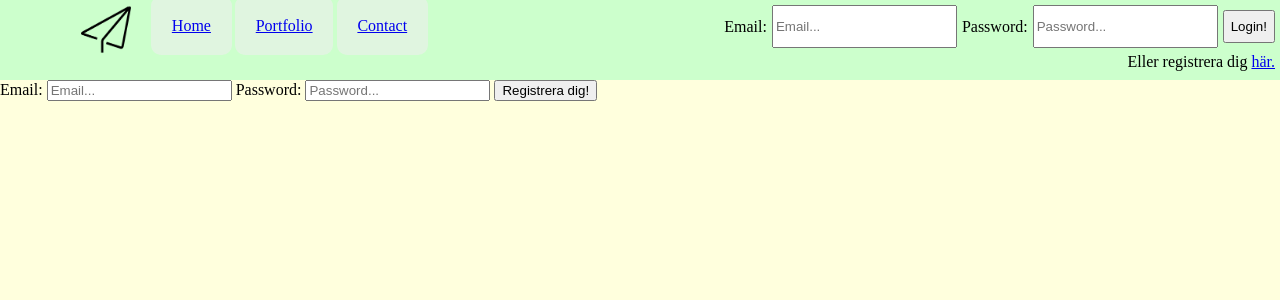
After one commit to RealGobi/Login-Php, a PHP site: page /signup.php in a window 1280 px wide. The commit adds this page. Shown: the top 300 px of the page. Run offline with PHP 8.4, Linux system fonts and the light colour scheme.

Commit message:
added files

```diff
--- /dev/null
+++ b/SCSS/main.css
@@ -0,0 +1,5 @@
+body {
+  margin: 0;
+  background: #ffffdd;
+}
+/*# sourceMappingURL=main.css.map */
--- /dev/null
+++ b/SCSS/main.scss
@@ -0,0 +1,4 @@
+body {
+    margin: 0;
+    background: #ffffdd;
+}
--- a/SCSS/style.css
+++ b/SCSS/style.css
@@ -1,12 +1,7 @@
-body {
-  margin: 0;
-  background: #eee;
-}
-
-body header {
+header {
   display: -ms-grid;
   display: grid;
-  background: #ccc;
+  background: #ccffcc;
   -ms-grid-columns: 40% auto auto;
       grid-template-columns: 40% auto auto;
   -ms-grid-rows: 3rem 2rem;
@@ -14,7 +9,7 @@ body header {
       grid-template-areas: "nav . log" ". . signup";
 }
 
-body header ul {
+header ul {
   -ms-grid-row: 1;
   -ms-grid-column: 1;
   grid-area: nav;
@@ -32,32 +27,32 @@ body header ul {
           align-items: center;
 }
 
-body header ul img {
+header ul img {
   margin: 20px 20px 0 0;
   width: 10%;
 }
 
-body header ul li {
+header ul li {
   -webkit-box-orient: horizontal;
   -webkit-box-direction: normal;
       -ms-flex-direction: row;
           flex-direction: row;
-  background-color: rgba(238, 238, 238, 0.425);
+  background-color: rgba(238, 238, 238, 0.6);
   padding: 1.3rem;
   margin: 12px .2rem 0 0;
   border-radius: 10px;
 }
 
-body header ul li:hover {
+header ul li:hover {
   background-color: #eee;
   border-radius: 10px;
 }
 
-body header form {
+header form {
   -ms-grid-row: 1;
   -ms-grid-column: 3;
   grid-area: log;
-  background: #ccc;
+  background: #ccffcc;
   display: -webkit-box;
   display: -ms-flexbox;
   display: flex;
@@ -67,11 +62,11 @@ body header form {
   margin-top: 5px;
 }
 
-body header form button {
+header form button {
   margin: 5px;
 }
 
-body header form label {
+header form label {
   font-size: 1rem;
   padding: 5px;
   display: -webkit-box;
@@ -82,7 +77,7 @@ body header form label {
           align-items: center;
 }
 
-body header span {
+header span {
   -ms-grid-row: 2;
   -ms-grid-column: 3;
   grid-area: signup;
@@ -94,31 +89,31 @@ body header span {
           justify-content: flex-end;
 }
 
-body header span p {
+header span p {
   padding: 5px;
   margin: 0;
 }
 
 @media screen and (max-width: 800px) {
-  body header {
+  header {
     -ms-grid-columns: 65% auto auto;
         grid-template-columns: 65% auto auto;
     -ms-grid-rows: 6em 2rem;
         grid-template-rows: 6em 2rem;
   }
-  body header ul li, body header ul img {
+  header ul li, header ul img {
     margin-top: 0;
   }
-  body header form {
+  header form {
     -webkit-box-orient: vertical;
     -webkit-box-direction: normal;
         -ms-flex-direction: column;
             flex-direction: column;
   }
-  body header form label {
+  header form label {
     display: none;
   }
-  body header form input {
+  header form input {
     padding: 10px 10px 0 0;
     display: -webkit-box;
     display: -ms-flexbox;
@@ -131,7 +126,7 @@ body header span p {
             align-items: center;
     margin-right: 10px;
   }
-  body header form button {
+  header form button {
     display: -webkit-box;
     display: -ms-flexbox;
     display: flex;
@@ -143,13 +138,13 @@ body header span p {
             align-items: center;
     margin-right: 15px;
   }
-  body header span p {
+  header span p {
     padding: 10px 10px 0 0;
   }
 }
 
 @media screen and (max-width: 800px) and (max-width: 500px) {
-  body header {
+  header {
     display: -webkit-box;
     display: -ms-flexbox;
     display: flex;
--- a/SCSS/style.scss
+++ b/SCSS/style.scss
@@ -1,10 +1,7 @@
-body {
-    margin: 0;
-    background: #eee;
 
     header {
         display: grid;
-        background: #ccc;
+        background: #ccffcc;
         grid-template-columns: 40% auto auto;
         grid-template-rows: 3rem 2rem;
         grid-template-areas:
@@ -27,7 +24,7 @@ body {
 
             li  {
                 flex-direction: row;
-                background-color:rgba(238, 238, 238, 0.425);
+                background-color:rgba(238, 238, 238, 0.6);
                 padding: 1.3rem;
                 margin:12px .2rem 0 0;
                 border-radius:  10px;
@@ -41,7 +38,7 @@ body {
 
         form {
             grid-area: log;
-            background: #ccc;
+            background: #ccffcc;
             display: flex;
             justify-content: flex-end;
             margin-top: 5px;
@@ -114,12 +111,6 @@ body {
                 justify-content: center;
                 align-items: center;
                 flex-direction: column;
-                // ul, form, span {
-                //     display: flex;
-                //     justify-content: center;
-                //     align-items: center;
-                // }
             }
         }
     }
-}
--- /dev/null
+++ b/contact.php
@@ -0,0 +1,6 @@
+<?php require 'header.php'; ?>
+<body>
+<h1>Contact</h1>
+
+</body>
+</html>
--- a/index.php
+++ b/header.php
@@ -1,3 +1,4 @@
+<?php define('TITEL', 'Login Lab1');  ?>
 <!DOCTYPE html>
 <html lang="en">
 <head>
@@ -5,16 +6,17 @@
     <meta name="viewport" content="width=device-width, initial-scale=1.0">
     <meta http-equiv="X-UA-Compatible" content="ie=edge">
     <link rel="stylesheet" href="SCSS/style.css">
-    <title>Login</title>
+    <link rel="stylesheet" href="SCSS/main.css">
+    <title><?php echo TITEL ?></title>
 </head>
 <header>
     <ul>
         <img src="img/logo.png" alt="logo">
-        <li><a href="#">Home</a></li>
-        <li><a href="#">Portfolio</a></li>
-        <li><a href="#">Contact</a></li>
+        <li><a href="home.php">Home</a></li>
+        <li><a href="portfolio.php">Portfolio</a></li>
+        <li><a href="contact.php">Contact</a></li>
     </ul>
-    <form action="registration.php" method="POST">
+    <form action="login.php" method="POST">
             <label>Email:</label>
             <input type="email" name="email" placeholder="Email...">
             <label>Password:</label>
@@ -22,9 +24,6 @@
             <button type="submit">Login!</button>
     </form>
         <span>
-        <p>Eller registrera dig <a href="#">här.</a></p>
+        <p>Eller registrera dig <a href="signup.php">här.</a></p>
     </span>
 </header>
-<body>
-</body>
-</html>
--- /dev/null
+++ b/home.php
@@ -0,0 +1,6 @@
+<?php require 'header.php'; ?>
+<body>
+<h1>Home</h1>
+
+</body>
+</html>
--- /dev/null
+++ b/portfolio.php
@@ -0,0 +1,6 @@
+<?php require 'header.php'; ?>
+<body>
+<h1>Portfolio</h1>
+
+</body>
+</html>
--- /dev/null
+++ b/signup.php
@@ -0,0 +1,13 @@
+<?php require 'header.php'; ?>
+<body>
+
+    <form action="registration.php" method="POST">
+            <label>Email:</label>
+            <input type="email" name="email" placeholder="Email...">
+            <label>Password:</label>
+            <input type="password" name="password" placeholder="Password...">
+            <button type="submit">Registrera dig!</button>
+    </form>
+
+</body>
+</html>
```
Also changed, not shown: 2 other files.
